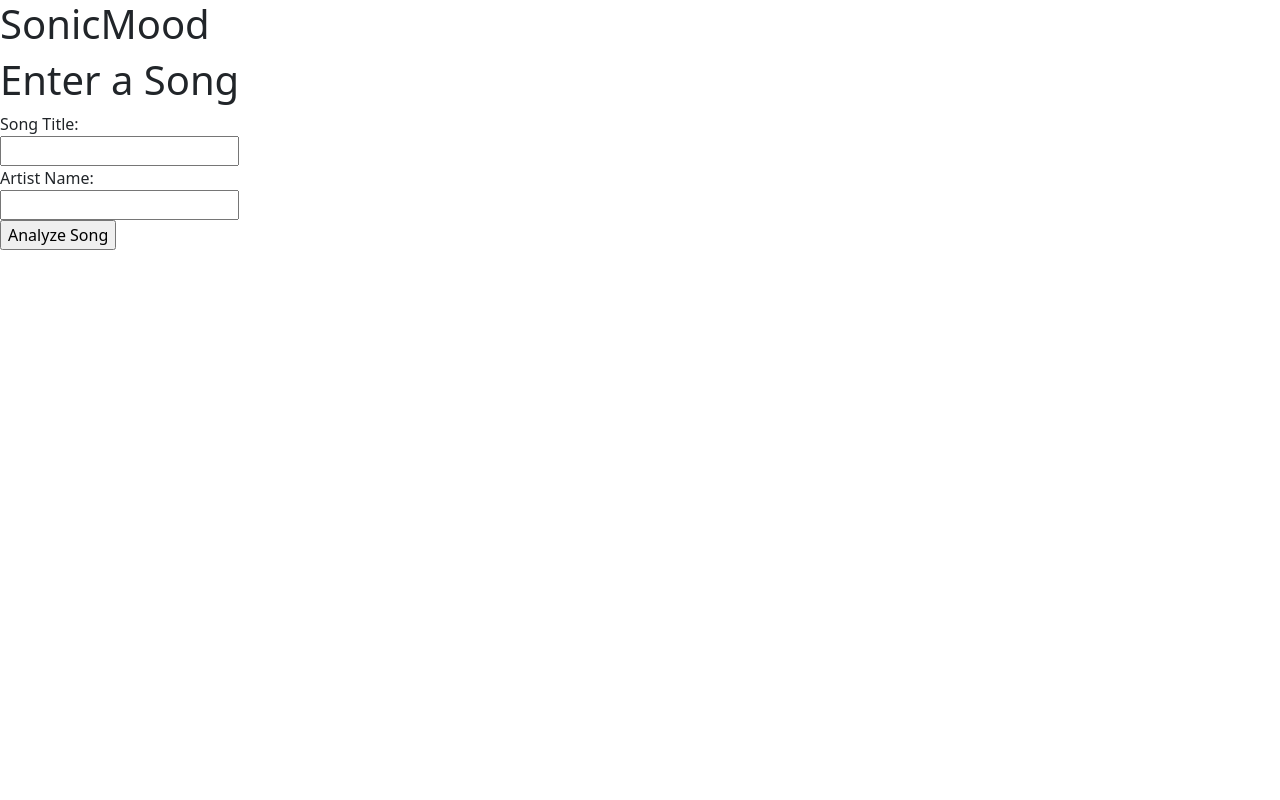
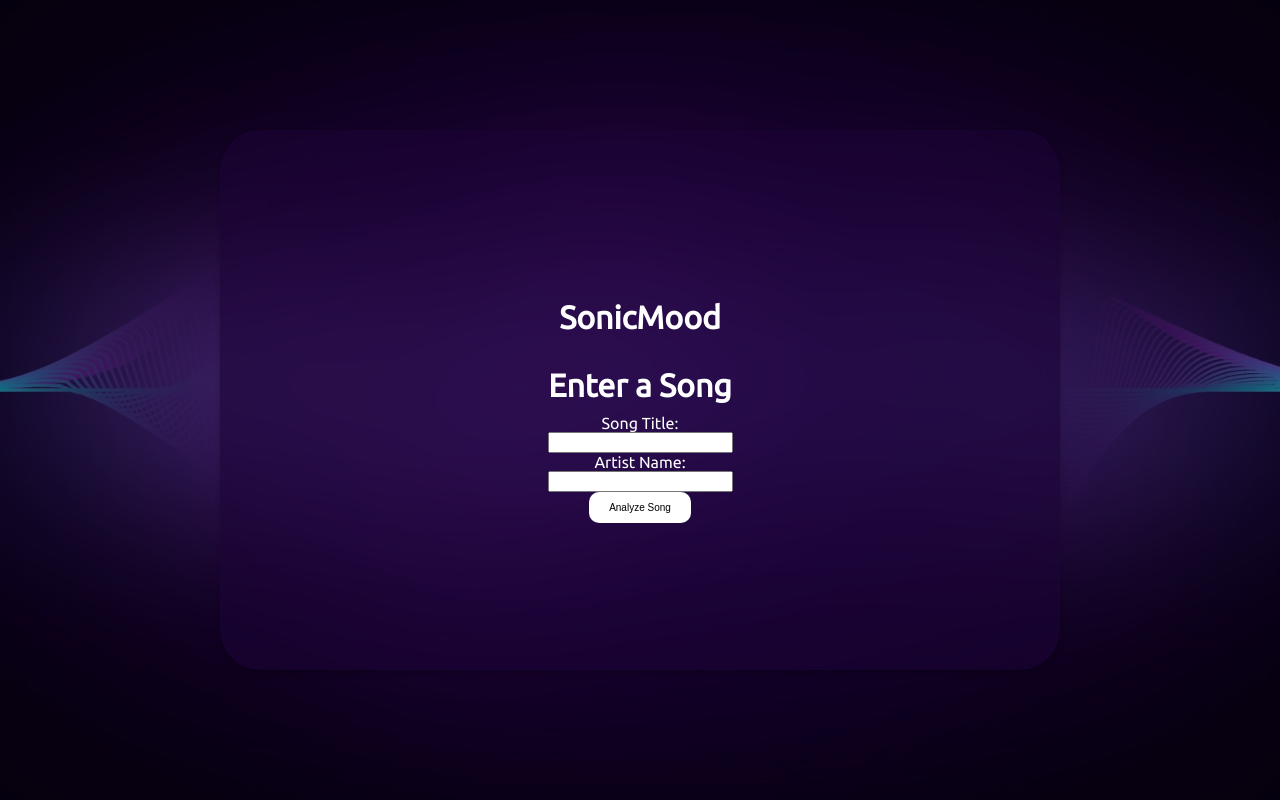
Before and after one commit to awils415/SonicMood, a Flask app: page / in a window 1280 px wide. Run offline with Flask 3, Linux system fonts and the light colour scheme.

Commit message:
Added styling for improved UI

```diff
--- a/app.py
+++ b/app.py
@@ -2,8 +2,7 @@ from flask import Flask, render_template, request
 from analyzer import analyze_sentiment
 from cover_art import get_cover_art
 
-app = Flask(__name__)
-
+app = Flask(__name__, static_url_path='/static')
 
 @app.route("/")
 def index():
--- a/static/css/style.css
+++ b/static/css/style.css
@@ -0,0 +1,70 @@
+@import url('https://fonts.googleapis.com/css?family=Ubuntu');
+
+body {
+  display: flex;
+  flex-direction: column;
+  align-items: center;
+  justify-content: center;
+  height: 100vh;
+  margin: 0;
+  background-image: url('background.jpg');
+  background-size: cover;
+  background-position: center;
+  font-family: 'Ubuntu';
+}
+
+body::before {
+  content: '';
+  position: absolute;
+  top: 0;
+  left: 0;
+  width: 100%;
+  height: 100%;
+  background-color: rgba(0, 0, 0, 0.2);
+  backdrop-filter: blur(100px);
+  z-index: -1;
+}
+
+.p-3.mb-2 {
+  background: rgba(26, 3, 52, 0.5);
+  backdrop-filter: blur(500px);
+  border-radius: 40px;
+  padding: 20px;
+  width: 80%;
+  height: 80%;
+  max-width: 800px;
+  max-height: 500px;
+  box-shadow: 0 4px 6px rgba(0, 0, 0, 0.2);
+  display: flex;
+  flex-direction: column;
+  align-items: center;
+  justify-content: center;
+}
+
+.custom-input {
+  margin-bottom: 30px !important;
+}
+
+.custom-button {
+  background-color: #fff;
+  color: #000;
+  padding: 10px 20px;
+  font-size: 10px;
+  border: 5px;
+  border-radius: 10px;
+  cursor: pointer;
+  transition: background-color 0.3s ease;
+}
+
+.custom-button:hover {
+  background-color: #ffffff95;
+}
+
+.text-center {
+  text-align: center;
+  color: #fff;
+}
+
+h1 {
+  margin-bottom: 10px;
+}
--- a/templates/base.html
+++ b/templates/base.html
@@ -1,13 +1,14 @@
 <!DOCTYPE html>
 <html>
 <head>
+<div class="p-3 mb-2">
     <title>{% block title %}{% endblock %}</title>
-    <link href="https://cdn.jsdelivr.net/npm/bootstrap@5.3.2/dist/css/bootstrap.min.css" rel="stylesheet" integrity="sha384-T3c6CoIi6uLrA9TneNEoa7RxnatzjcDSCmG1MXxSR1GAsXEV/Dwwykc2MPK8M2HN" crossorigin="anonymous">
+    <link rel="stylesheet" href="{{ url_for('static', filename='css/style.css') }}">
     </head>
     <body>
-        <h1>SonicMood</h1>
-        <script src="https://cdn.jsdelivr.net/npm/bootstrap@5.3.2/dist/js/bootstrap.bundle.min.js" integrity="sha384-C6RzsynM9kWDrMNeT87bh95OGNyZPhcTNXj1NW7RuBCsyN/o0jlpcV8Qyq46cDfL" crossorigin="anonymous"></script>
+        <h1 class="text-center p-2">SonicMood</h1>
         {% block content %}
         {% endblock %}
     </body>
+</div>
 </html>
--- a/templates/index.html
+++ b/templates/index.html
@@ -1,14 +1,20 @@
 {% extends "base.html" %}
 {% block title %}SonicMood - AI Music Sentiment Analyzer{% endblock %}
 {% block content %}
-<h1>Enter a Song</h1>
-    <form action="/analyze" method="post">
-        <label for="song_title">Song Title:</label><br>
-        <input type="text" id="song_title" name="song_title" required><br>
+<div class="container">
+    <h1 class="text-center p-2">Enter a Song</h1>
+        <form class="text-center p-1" action="/analyze" method="post">
+            <div class="mb-3">
+                <label class="custom-input" for="song_title">Song Title:</label><br>
+                <input type="text" id="song_title" name="song_title" required><br>
+            </div>
 
-        <label for="artist_name">Artist Name:</label><br>
-        <input type="text" id="artist_name" name="artist_name" required><br>
+            <div class="mb-3">
+                <label class="custom-input" for="artist_name">Artist Name:</label><br>
+                <input type="text" id="artist_name" name="artist_name" required><br>
+            </div>
 
-        <input type="submit" value="Analyze Song">
-    </form>
+            <input class="custom-button" type="submit" value="Analyze Song">
+        </form>
+</div>
 {% endblock %}
```
Also changed, not shown: templates/result.html (+13 -8 lines), static/css/background.jpg (added), 1 other file.
